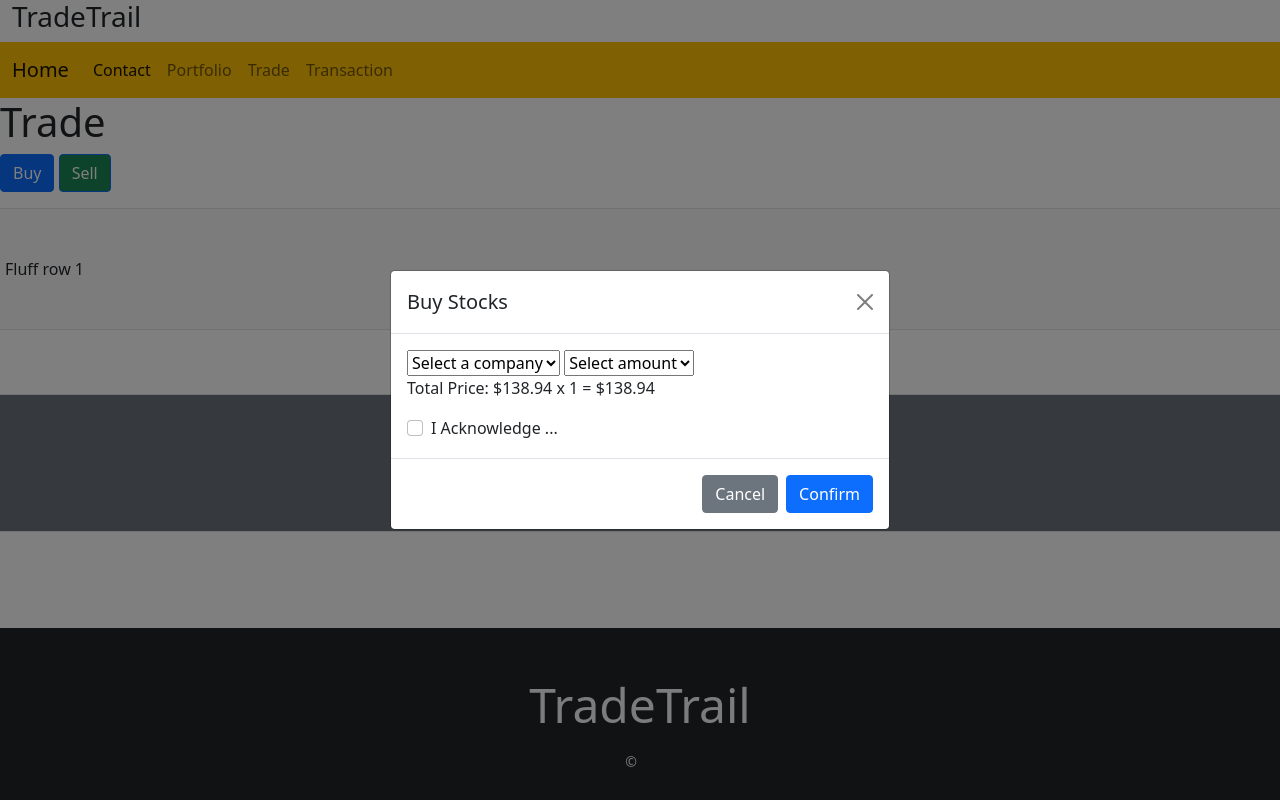
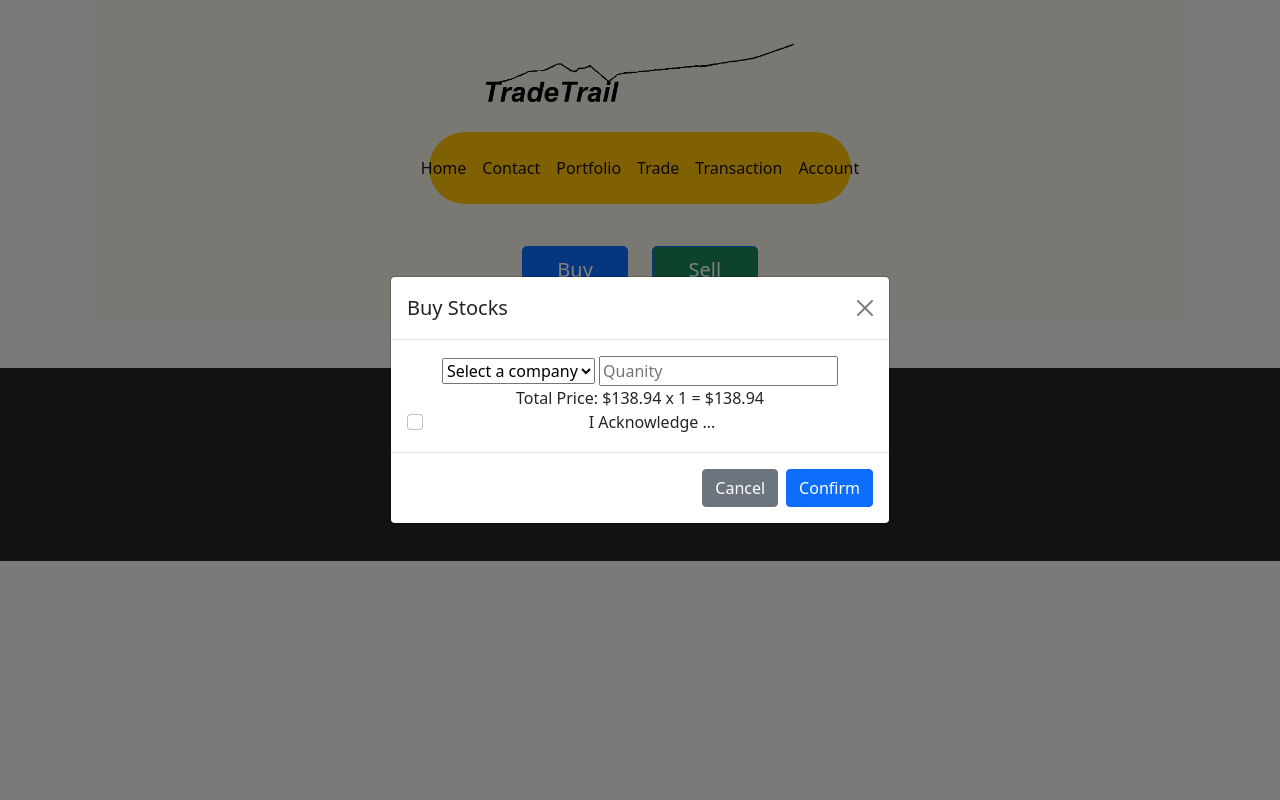
Before and after one commit to DevinFries/FlaskProject, a Flask app: page /trade in a window 1280 px wide, after a click on "Buy". Run offline with Flask 3, Linux system fonts and the light colour scheme; the visitor is signed in with stand-in values (Sample User, id 1); parts of the project's set-up code (start-up, migrations or seed data) failed here and were passed over.

Commit message:
April 22, 2024

```diff
--- a/FlaskApplication/app.py
+++ b/FlaskApplication/app.py
@@ -78,6 +78,10 @@
     ticker_symbol = db.Column(db.String(10), unique=True, nullable=False)
     volume = db.Column(db.Integer, nullable=False) # Volume of the stock available for trading.
     price = db.Column(db.Float, nullable=False)
+    date = db.Column(db.DateTime, default=func.now())
+    date = db.Column(db.Date)
+
+
 
     def update_price(self):
         self.price = self.price * random.uniform(0.95, 1.05)
@@ -157,6 +161,32 @@
                     return True
         return False
 
+from flask import request, session, redirect, url_for, flash
+from werkzeug.security import check_password_hash
+
+@app.route("/account", methods=["GET", "POST"])
+def login():
+    if request.method == "POST":
+        username = request.form.get("username")
+        password = request.form.get("password")
+
+        # Query the database for the user
+        user = User.query.filter_by(username=username).first()
+
+        # Check if the user exists and the password is correct
+        if user and check_password_hash(user.password, password):
+            # Log the user in by storing their user id in the session
+            session['user_id'] = user.id
+            flash('Login successful!', 'success')
+            return redirect(url_for('home'))
+        else:
+            flash('Invalid username or password. Please try again.', 'failure')
+            return redirect(url_for('login'))
+
+    # Render the login form template
+    return render_template("account.html")
+
+
 # Initialize the database
 def create_app():
     db.create_all()
@@ -193,6 +223,16 @@
 def home():
     stocks = Stock.query.all()
     return render_template('index.html', stocks=stocks)
+
+
+@app.route("/account")
+def account():
+    return render_template('account.html')
+
+@app.route("/newacc")
+def newacc():
+    return render_template('newacc.html')
+
 
 @app.route("/contact")
 def contact():
--- /dev/null
+++ b/FlaskApplication/static/static/site.css
@@ -0,0 +1,27 @@
+.box {
+    outline: solid
+
+}
+
+.row-grn {
+    background-color: #abeac4;
+    border-radius: 60px;
+}
+
+.row-red {
+    background-color: #d07474;
+    border-radius: 60px;
+}
+
+.row-blu {
+    background-color: #90daee;
+    border-radius: 60px;
+}
+
+.row-null {
+    background-color: #f5f4f4;
+}
+
+.row-dirt {
+    background-color: #f5f0e4;
+}
--- a/FlaskApplication/templates/base.html
+++ b/FlaskApplication/templates/base.html
@@ -8,54 +8,51 @@
     <!-- Bootstrap CSS -->
     <link href="https://cdn.jsdelivr.net/npm/bootstrap@5.0.2/dist/css/bootstrap.min.css" rel="stylesheet" integrity="sha384-EVSTQN3/azprG1Anm3QDgpJLIm9Nao0Yz1ztcQTwFspd3yD65VohhpuuCOmLASjC" crossorigin="anonymous">
 
+    <link rel="stylesheet" href="{{ url_for('static', filename='static/site.css')}}">
+
     <title>TradeTrail</title>
   </head>
-  <body>
+  <body class="row-null">
 
-    <!-- Row 1 ~~ Above nav bar / site identifcation -->
-    <div class="container-fluid">
-      <h3>TradeTrail</h3>
-    </div>
+    <div class="row-dirt text-center p-3" style="max-width: 85%; margin: auto;">
+
+      <br>
+
+      <img src="{{ url_for('static', filename='static/logo_final2.png') }}" class="img-fluid" alt="stock market logo of grand canyon" style="max-width: 30%;">
+
 
       <!-- Row 2 ~~ Nav Bar  -->
-    <nav class="navbar navbar-expand-lg navbar-light bg-warning">
-      <div class="container-fluid">
-        <a class="navbar-brand" href="/">Home</a>
+
+      <br>
+
+      <br>
+
+      <div class="text-center" style="max-width: 40%; margin: auto; border-radius: 30px;">
+        <nav class="navbar navbar-expand-lg navbar-light bg-warning p-3" style="border-radius: 60px; margin: auto;">
+          <div class="container-fluid justify-content-center text-center">
             <button class="navbar-toggler" type="button" data-bs-toggle="collapse" data-bs-target="#navbarNavAltMarkup" aria-controls="navbarNavAltMarkup" aria-expanded="false" aria-label="Toggle navigation">
               <span class="navbar-toggler-icon"></span>
             </button>
-        <div class="collapse navbar-collapse" id="navbarNavAltMarkup">
-          <div class="navbar-nav">
+            <div class="collapse navbar-collapse text-center flex-grow-0" id="navbarNavAltMarkup">
+              <div class="navbar-nav text-center mx-auto nav-fill w-16.67">
+                <a class="nav-link active" href="/">Home</a>
                 <a class="nav-link active" href="/contact">Contact</a>
-            <a class="nav-link" href="/portfolio">Portfolio</a>
-            <a class="nav-link" href="/trade">Trade</a>
-            <a class="nav-link" href="/transaction">Transaction</a>
+                <a class="nav-link active" href="/portfolio">Portfolio</a>
+                <a class="nav-link active" href="/trade">Trade</a>
+                <a class="nav-link active" href="/transaction">Transaction</a>
+                <a class="nav-link active" href="/account">Account</a>
               </div>
             </div>
           </div>
         </nav>
+      </div>
+
+    </div>
+
 
 
     <!-- Body -->
     {% block body %}{% endblock %}
-
-    <!-- Get Rid or change to search bar/other utility (Row 3 ~~ Below Nav Bar)  -->
-    <div class="row">
-      <div class="col-sm bg-light p-3 border py-5 mt-3 mb-5">
-        Fluff row 1
-      </div>
-    </div>
-    <div class="row">
-      <div class="col-sm bg-secondary p-3 border py-5 mt-3 mb-5">
-          <div class="d-flex justify-content-center">
-            <p>Fluff row 2</p>
-            <div class="spinner-border" role="status">
-              <span class="visually-hidden">Loading...</span>
-            </div>
-          </div>
-      </div>
-    </div>
-
 
 
     <!-- Optional JavaScript; choose one of the two! -->
--- a/FlaskApplication/templates/static/site.css
+++ /dev/null
@@ -1,4 +0,0 @@
-.box {
-    outline: solid
-
-}
--- a/FlaskApplication/templates/trade.html
+++ b/FlaskApplication/templates/trade.html
@@ -1,14 +1,11 @@
 {% extends "base.html" %}
 {% block body %}
 
-<h1>Trade</h1>
+<div class="row-dirt text-center p-3" style="max-width: 85%; margin: auto;">
 
-<!-- Buy button -->
-<button type="button" class="btn btn-primary bg-primary" data-bs-toggle="modal" data-bs-target="#buyModal">
-  Buy
-</button>
+  <!-- blue for buy button -->
+  <button type="button" class="btn btn-primary bg-primary btn-lg" data-bs-toggle="modal" data-bs-target="#buyModal" style="margin: 10px; width: 10%;">Buy</button>
 
-<!-- Buy modal -->
   <div class="modal fade" id="buyModal" data-bs-backdrop="static" data-bs-keyboard="false" tabindex="-1" aria-labelledby="buyModalLabel" aria-hidden="true">
     <div class="modal-dialog modal-dialog-centered">
       <div class="modal-content">
@@ -16,46 +13,40 @@
           <h5 class="modal-title" id="buyModalLabel">Buy Stocks</h5>
           <button type="button" class="btn-close" data-bs-dismiss="modal" aria-label="Close"></button>
         </div>
+
         <div class="modal-body">
           <form action="/trade" method="post">
             <div class="form-floating">
-            <select name="stock" id="form-select" aria-label="Default select example">
+              <select name="stock_ticker" id="form-select" aria-label="Default select example">
                 <option selected>Select a company</option>
-              <option value="1">Google</option>
-              <option value="2">Microsoft</option>
-              <option value="3">Apple</option>
+                {% for stock in stocks %}
+                <option value="{{ stock.ticker_symbol }}">{{ stock.company_name }}</option>
+                {% endfor %}
               </select>
-            <select name="quantity" id="form-select" aria-label="Default select example">
-              <option selected>Select amount</option>
-              <option value="1">1</option>
-              <option value="2">2</option>
-              <option value="3">3</option>
-            </select>
+              <input type="number" name="number_of_shares" placeholder="Quanity">
             </div>
-          <!-- Display the total price here -->
-          <p>Total Price: $138.94 x 1 = $138.94</p>
+          </form>
+
+          Total Price: $138.94 x 1 = $138.94
           <div class="form-check">
             <input class="form-check-input" type="checkbox" value="" id="flexCheckDefault">
             <label class="form-check-label" for="flexCheckDefault">
               I Acknowledge ...
             </label>
           </div>
-        </form>
         </div>
+
         <div class="modal-footer">
           <button type="button" class="btn btn-secondary" data-bs-dismiss="modal">Cancel</button>
-        <button type="submit" class="btn btn-primary bg-primary">Confirm</button>
+          <button type="button" class="btn btn-primary bg-primary">Confirm</button>
         </div>
       </div>
     </div>
   </div>
 
-<!-- Sell button -->
-<button type="button" class="btn btn-primary bg-success" data-bs-toggle="modal" data-bs-target="#sellModal">
-  Sell
-</button>
+  <!-- green for sell button -->
+  <button type="button" class="btn btn-primary bg-success btn-lg" data-bs-toggle="modal" data-bs-target="#sellModal" style="margin: 10px; width: 10%;">Sell</button>
 
-<!-- Sell modal -->
   <div class="modal fade" id="sellModal" data-bs-backdrop="static" data-bs-keyboard="false" tabindex="-1" aria-labelledby="sellModalLabel" aria-hidden="true">
     <div class="modal-dialog modal-dialog-centered">
       <div class="modal-content">
@@ -63,38 +54,42 @@
           <h5 class="modal-title" id="sellModalLabel">Sell Stocks</h5>
           <button type="button" class="btn-close" data-bs-dismiss="modal" aria-label="Close"></button>
         </div>
+
         <div class="modal-body">
           <form action="/trade" method="post">
             <div class="form-floating">
-            <select name="stock" id="form-select" aria-label="Default select example">
+              <select name="stock_ticker" id="form-select" aria-label="Default select example">
                 <option selected>Select a company</option>
-              <option value="1">Google</option>
-              <option value="2">Microsoft</option>
-              <option value="3">Apple</option>
+                {% for stock in stocks %}
+                <option value="{{ stock.ticker_symbol }}">{{ stock.company_name }}</option>
+                {% endfor %}
               </select>
-            <select name="quantity" id="form-select" aria-label="Default select example">
-              <option selected>Select amount</option>
-              <option value="1">1</option>
-              <option value="2">2</option>
-              <option value="3">3</option>
-            </select>
+              <input type="number" name="number_of_shares" placeholder="Quanity">
             </div>
-          <!-- Display the total price here -->
-          <p>Total Price: $138.94 x 1 = $138.94</p>
+          </form>
+
+          Total Price: $138.94 x 1 = $138.94
           <div class="form-check">
             <input class="form-check-input" type="checkbox" value="" id="flexCheckDefault">
             <label class="form-check-label" for="flexCheckDefault">
               I Acknowledge ...
             </label>
           </div>
-        </form>
         </div>
+
         <div class="modal-footer">
           <button type="button" class="btn btn-secondary" data-bs-dismiss="modal">Cancel</button>
-        <button type="submit" class="btn btn-primary bg-success">Confirm</button>
+          <button type="button" class="btn btn-primary bg-primary">Confirm</button>
         </div>
       </div>
     </div>
   </div>
 
+</div>
+
+
+
+
+
+
 {% endblock %}
```
Also changed, not shown: FlaskApplication/templates/account.html (added, +31 -0 lines), FlaskApplication/templates/contact.html (+28 -32 lines), FlaskApplication/templates/index.html (+66 -46 lines), FlaskApplication/templates/newacc.html (added, +28 -0 lines), FlaskApplication/templates/portfolio.html (+63 -37 lines), FlaskApplication/templates/transaction.html (+6 -12 lines), FlaskApplication/static/static/home_img.png (added), FlaskApplication/static/static/logo_final.png (added), FlaskApplication/static/static/logo_final2.png (added), 1 other file. Lines whose indentation alone changed are shown as unchanged.
